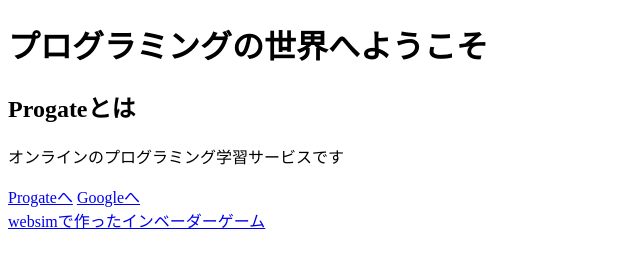
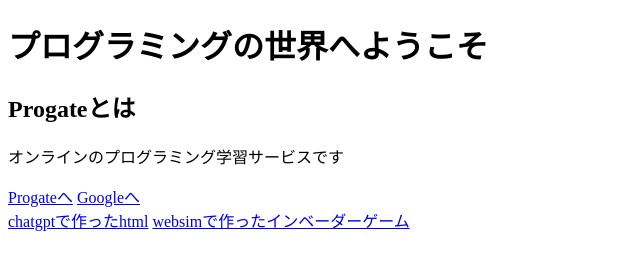
Before and after one commit to tetsuji310/tetsuji310.github.io, a plain HTML site: page index.html in a window 1280 px wide. Shown: the whole page, without its empty margins (0-640 px from the left). Drawn offline with Linux system fonts and the light colour scheme.

Commit message:
Update index.html

```diff
--- a/index.html
+++ b/index.html
@@ -19,6 +19,7 @@
         <!-- https://google.comへのリンクを作成してください -->
         <a href="https://google.com">Googleへ</a>
         <br>
+        <a href="./sample.html">chatgptで作ったhtml</a>
         <a href="./0CAlsSDavEgh78B8U.html">websimで作ったインベーダーゲーム</a>
 
     </body>
```
